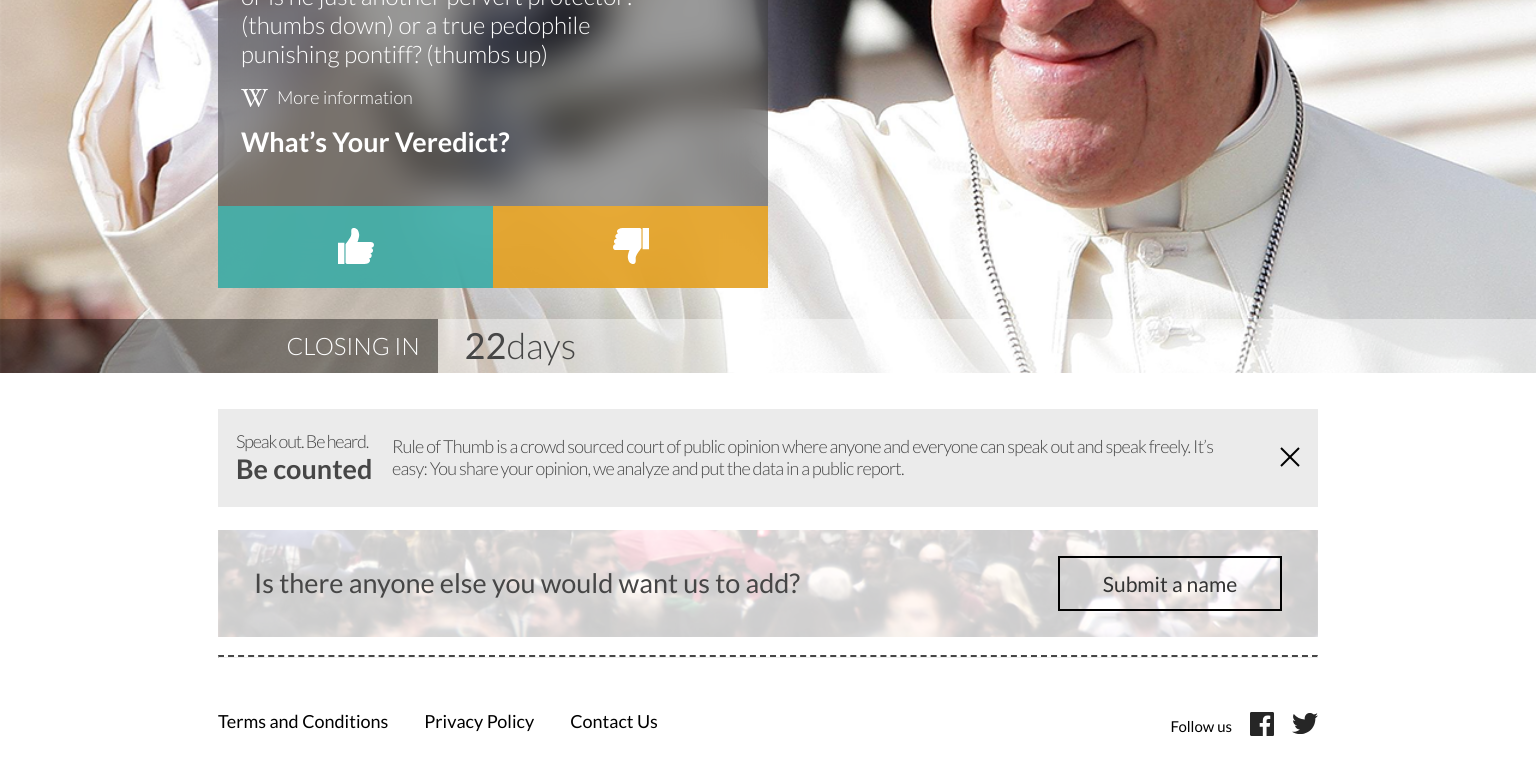
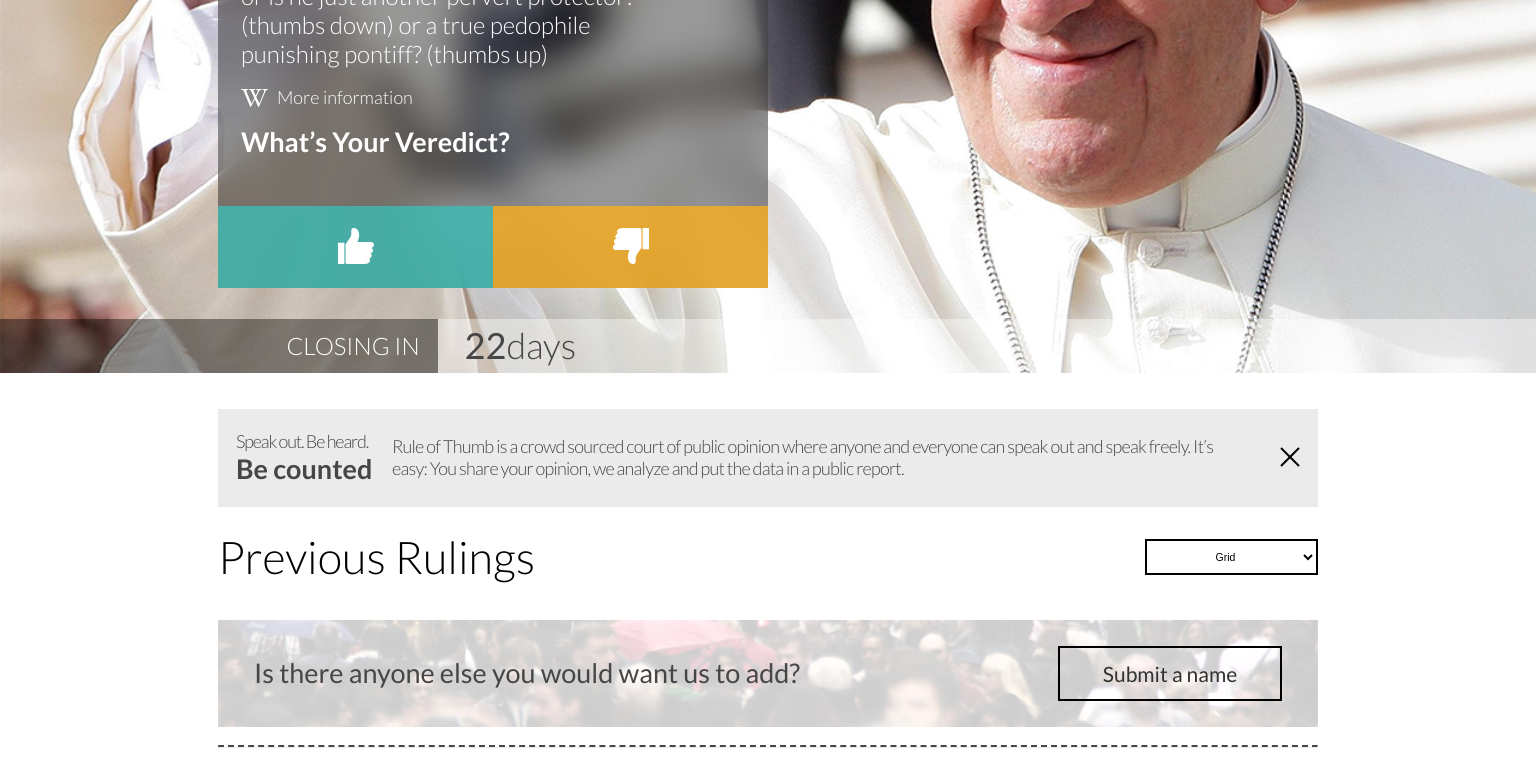
Before and after one commit to fxisco/zemoga-ui-test, a Vue app: page / in a window 1536 px wide. Shown: the part 327-1108 px from the top of the page. Built offline with nearby package versions, Linux system fonts and the light colour scheme.

Commit message:
feat(ruling): Add previous ruling section

```diff
--- a/src/App.vue
+++ b/src/App.vue
@@ -4,6 +4,7 @@ import Hero from './components/Hero.vue'
 import BannerTop from './components/BannerTop.vue'
 import Banner from './components/Banner.vue'
 import Footer from './components/Footer.vue'
+import PreviousRuling from './components/PreviousRuling.vue'
 
 export default {
   name: 'App',
@@ -12,7 +13,8 @@ export default {
     BannerTop,
     Header,
     Hero,
-    Footer
+    Footer,
+    PreviousRuling
   }
 }
 
@@ -23,6 +25,7 @@ export default {
   <Hero />
   <div class="content">
     <BannerTop />
+    <PreviousRuling />
     <Banner />
     <hr class="separator" />
     <Footer />
--- /dev/null
+++ b/src/components/PreviousRuling.vue
@@ -0,0 +1,76 @@
+<script>
+export default {
+  name: 'PreviousRuling',
+}
+</script>
+
+<template>
+  <section class="ruling__container">
+    <div class="ruling__title-container">
+      <h2 class="ruling__title">Previous Rulings</h2>
+      <select class="ruling__selection" name="type" id="type" >
+        <option value="grid">Grid</option>
+        <option value="list">List</option>
+      </select>
+    </div>
+  </section>
+</template>
+
+<style lang="scss">
+.ruling {
+  &__title-container {
+    align-items: center;
+    display: flex;
+    justify-content: space-between;
+    margin-bottom: 1.5rem;
+  }
+
+  &__title {
+    font-size: 1.5rem;
+    font-weight: 300;
+    line-height: 1.8rem;
+  }
+
+  &__selection {
+    background-color: #FFF;
+    border: 2px solid #000;
+    color: #000;
+    display: none;
+    font-weight: 400;
+    font-size: 0.656rem;
+    line-height: 0.656rem;
+    text-align: center;
+    width: 8.188rem;
+  }
+}
+
+@media (min-width: 768px) {
+  .ruling {
+    &__title-container {
+      margin-bottom: 1.75rem;
+    }
+
+    &__selection {
+      display: unset;
+    }
+  }
+}
+
+@media (min-width: 1440px) {
+  .ruling {
+    &__title-container {
+      margin-bottom: 2.25rem;
+    }
+
+    &__title {
+      font-size: 2.813rem;
+      line-height: 3.375rem;
+    }
+
+    &__selection {
+      height: 2.25rem;
+      width: 10.813rem;
+    }
+  }
+}
+</style>
```
